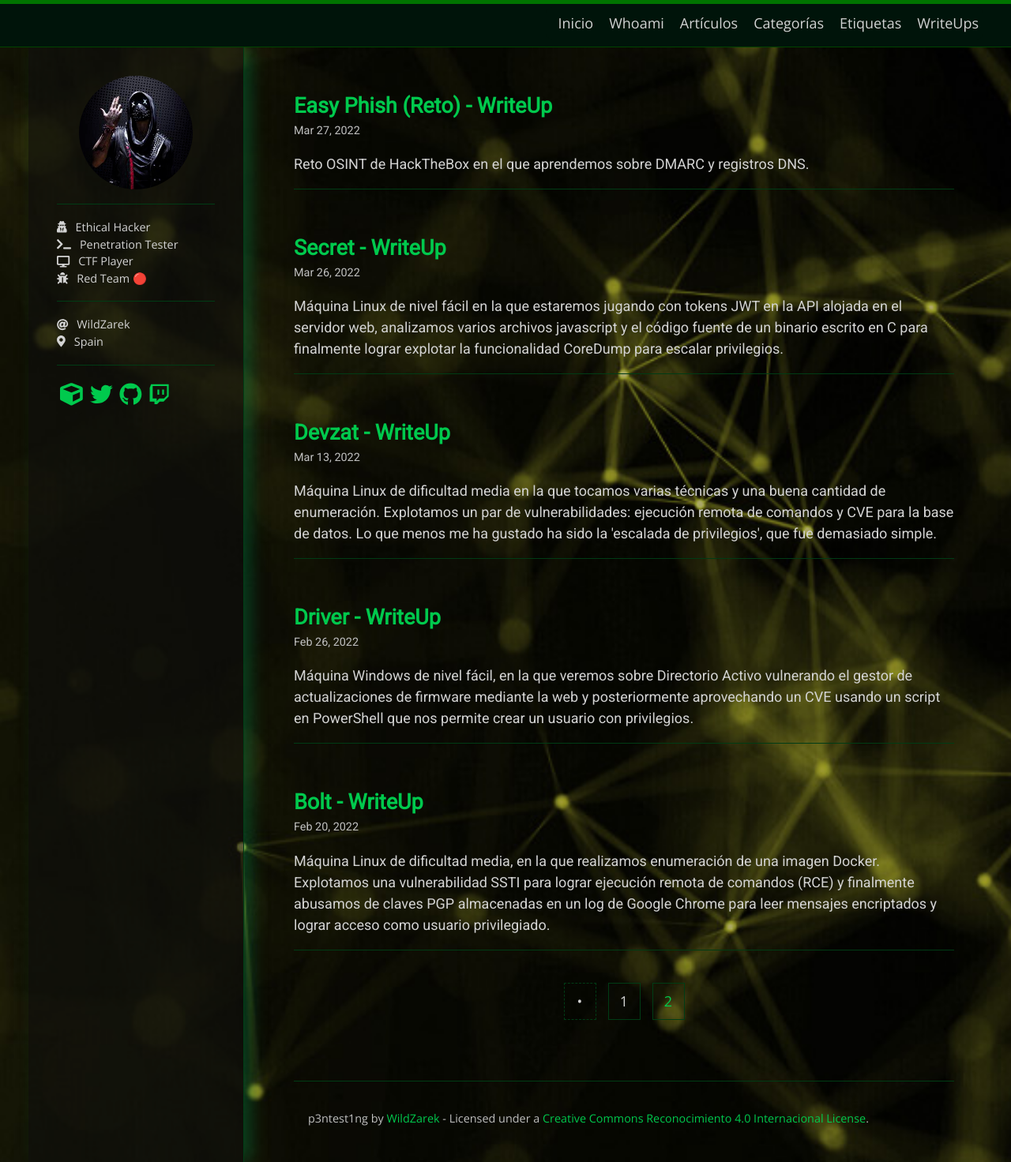
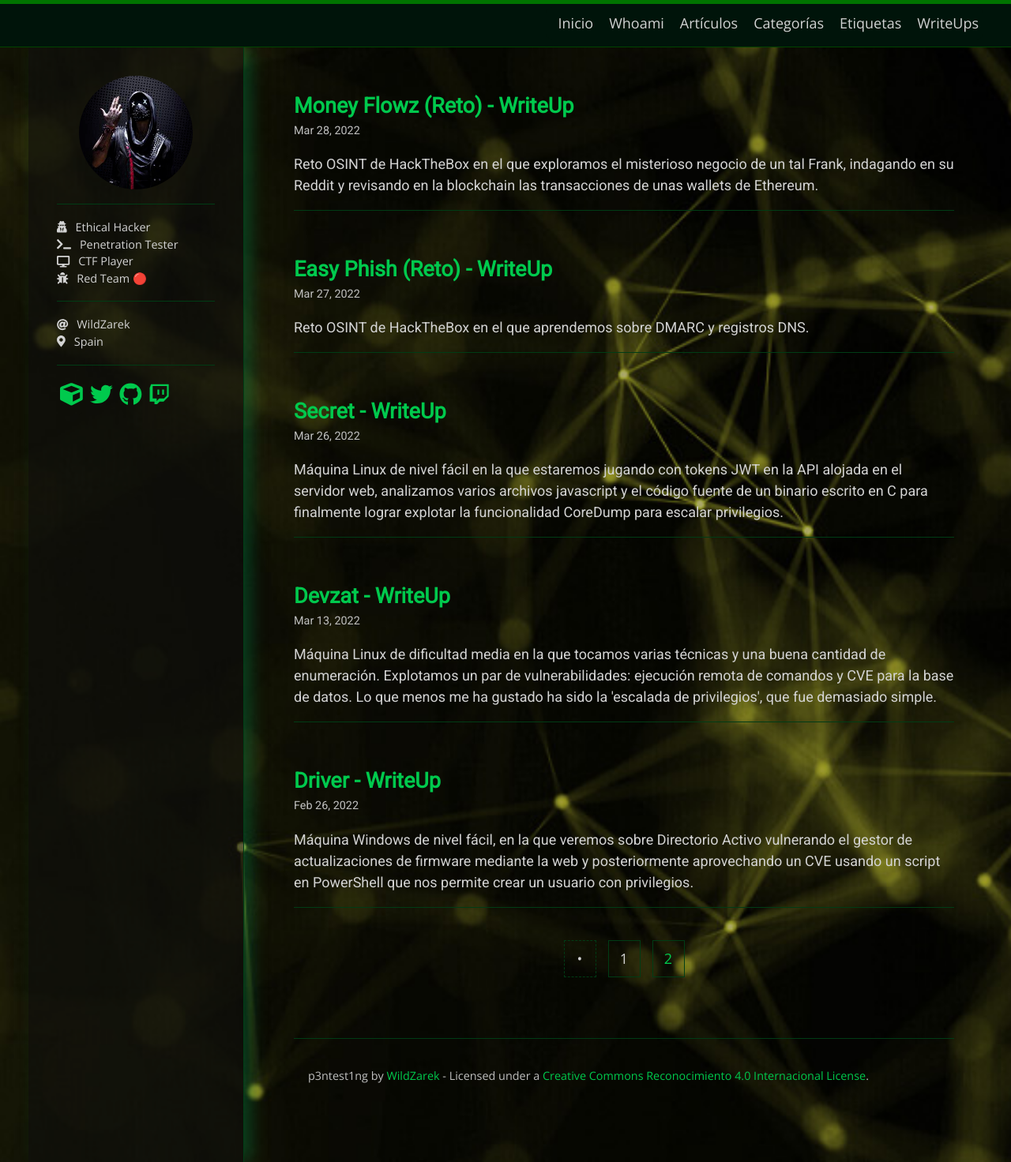
Before and after one commit to WildZarek/wildzarek.github.io, a Jekyll site: the page built from index.html, in a window 1280 px wide. Shown: the whole page at 79% size. Built offline with Jekyll 4.4.1, drawn with Linux system fonts in a browser that asks for light colours; nearby versions of some CDN libraries; some web fonts are replaced; the list of posts is cut into pages by our own code; some of the changed lines change nothing that is shown.

Commit message:
HTB MoneyFlowz Challenge WriteUp

```diff
--- a/_posts/2022-03-27-chl-easyphish-htb.md
+++ b/_posts/2022-03-27-chl-easyphish-htb.md
@@ -77,6 +77,6 @@
 
 ### ¡Gracias por leer hasta el final!
 
-Este desafío me ha resultado entretenido por la parte de investigación ya que no conocía DMARC y siempre viene bien aprender algo nuevo.
+Este reto me ha resultado entretenido por la parte de investigación ya que no conocía DMARC y siempre viene bien aprender algo nuevo.
 
 #### Nos vemos en un próximo. ¡Feliz hacking! ☠
--- /dev/null
+++ b/_posts/2022-03-28-chl-moneyflowz-htb.md
@@ -0,0 +1,79 @@
+---
+layout: post
+title: Money Flowz (Reto) - WriteUp
+author: WildZarek
+permalink: /htb/challenges/osint/money-flowz
+excerpt: "Reto OSINT de HackTheBox en el que exploramos el misterioso negocio de un tal Frank, indagando en su Reddit y revisando en la blockchain las transacciones de unas wallets de Ethereum."
+description: "Reto OSINT de HackTheBox en el que exploramos el misterioso negocio de un tal Frank, indagando en su Reddit y revisando en la blockchain las transacciones de unas wallets de Ethereum."
+date: 2022-03-28
+header:
+  teaser: /assets/images/hackthebox/challenges/osint/moneyflowz/pwned_date.png
+  teaser_home_page: true
+  icon: /assets/images/hackthebox.webp
+categories: [HackTheBox, Challenges, OSINT]
+tags: [Ethereum]
+---
+
+<p align="center"><img src="/assets/images/hackthebox/challenges/osint/moneyflowz/pwned_date.png"></p>
+
+# Fecha de Resolución
+
+<p align="center">
+  <a href="https://www.hackthebox.com/achievement/challenge/18979/123">
+    <img src="/assets/images/hackthebox/challenges/osint/moneyflowz/pwned_date.png">
+  </a>
+</p>
+
+Saludos pentesters, en esta ocasión estaremos resolviendo un desafío OSINT de HackTheBox.
+
+# Money Flowz
+
+Se trata de un desafío **`OSINT`** de nivel fácil. La descripción nos indica lo siguente:
+
+> Frank Vitalik is a hustler, can you figure out where the money flows?
+
+Lo primero es buscar en Google quién es este tal Frank.
+
+![Search](/assets/images/hackthebox/challenges/osint/moneyflowz/search1.png)
+
+![Reedit](/assets/images/hackthebox/challenges/osint/moneyflowz/reddit.png)
+
+Viendo su descripción en Reddit, podemos estar seguros de que estamos en el lugar correcto.
+Revisando el post principal, no encuentro nada interesante, nos habla de una estafa con tokens ERC20 de Ethereum.
+Sin embargo el segundo post, un poco más abajo, nos invita a visitar un enlace que lleva a una página en Steemit.
+
+![Scam Post](/assets/images/hackthebox/challenges/osint/moneyflowz/post.png)
+
+![Scam Post](/assets/images/hackthebox/challenges/osint/moneyflowz/scam.png)
+
+Nuestro amigo Frank parece que quiere estafarnos, nos deja la dirección de su wallet invitandonos a transferir 10x ETH para recibir 20X ETH de vuelta.
+Si nos fijamos, vemos un comentario en esta publicación del propio autor en el cual vemos una dirección web: **`ropsten.net`**
+
+Ethereum tiene varias redes, siendo **`mainnet`** la principal. Pero también cuenta con otras redes públicas de prueba,
+como son **Goerli**, **Rinkeby**, **Kovan** y **`Ropsten`**
+
+![Search](/assets/images/hackthebox/challenges/osint/moneyflowz/search2.png)
+
+Pongamos la dirección de la wallet que vimos anteriormente en el post en el explorador blockchain para ver sus transacciones.
+
+![Ropstein](/assets/images/hackthebox/challenges/osint/moneyflowz/ropstein1.png)
+
+Hay un total de 123 transacciones, por lo que revisar todas no es viable, pero vamos a buscar las primeras transacciones.
+
+![Ropstein](/assets/images/hackthebox/challenges/osint/moneyflowz/ropstein2.png)
+
+De estas transacciones me interesan las salientes (marcadas con OUT) así que vamos a analizar la primera.
+
+![Ropstein](/assets/images/hackthebox/challenges/osint/moneyflowz/ropstein3.png)
+
+## Solución
+
+Encontramos datos en formato hexadecimal, si le damos al boton **`View Input As`** y elegimos **`UTF-8`** conseguimos la flag de este reto.
+
+![Flag](/assets/images/hackthebox/challenges/osint/moneyflowz/flag.png)
+
+### ¡Gracias por leer hasta el final!
+
+Este desafío me ha resultado bastante tedioso de realizar y en mi opinión muy enrevesado para ser un OSINT catalogado como fácil, por tener que analizar los movimientos de una wallet Ethereum.
+
+#### Nos vemos en un próximo. ¡Feliz hacking! ☠
--- a/htb.md
+++ b/htb.md
@@ -38,6 +38,7 @@
 
 ### OSINT
 
-| Easy                                          | Medium | Hard | Insane |
-|:---------------------------------------------:|:------:|:----:|:------:|
-| [Easy Phish](/htb/challenges/osint/easyphish) | ---    | ---  | ---    |
+| Easy                                            | Medium | Hard | Insane |
+|:-----------------------------------------------:|:------:|:----:|:------:|
+| [Easy Phish](/htb/challenges/osint/easyphish)   | ---    | ---  | ---    |
+| [Money Flowz](/htb/challenges/osint/moneyflowz) | ---    | ---  | ---    |
```
Also changed, not shown: assets/images/hackthebox/challenges/osint/moneyflowz/domain.png (added), assets/images/hackthebox/challenges/osint/moneyflowz/flag.png (added), assets/images/hackthebox/challenges/osint/moneyflowz/post.png (added), assets/images/hackthebox/challenges/osint/moneyflowz/pwned_date.png (added), assets/images/hackthebox/challenges/osint/moneyflowz/reddit.png (added), assets/images/hackthebox/challenges/osint/moneyflowz/ropstein1.png (added), assets/images/hackthebox/challenges/osint/moneyflowz/ropstein2.png (added), assets/images/hackthebox/challenges/osint/moneyflowz/ropstein3.png (added), assets/images/hackthebox/challenges/osint/moneyflowz/scam.png (added), assets/images/hackthebox/challenges/osint/moneyflowz/search1.png (added), assets/images/hackthebox/challenges/osint/moneyflowz/search2.png (added).
